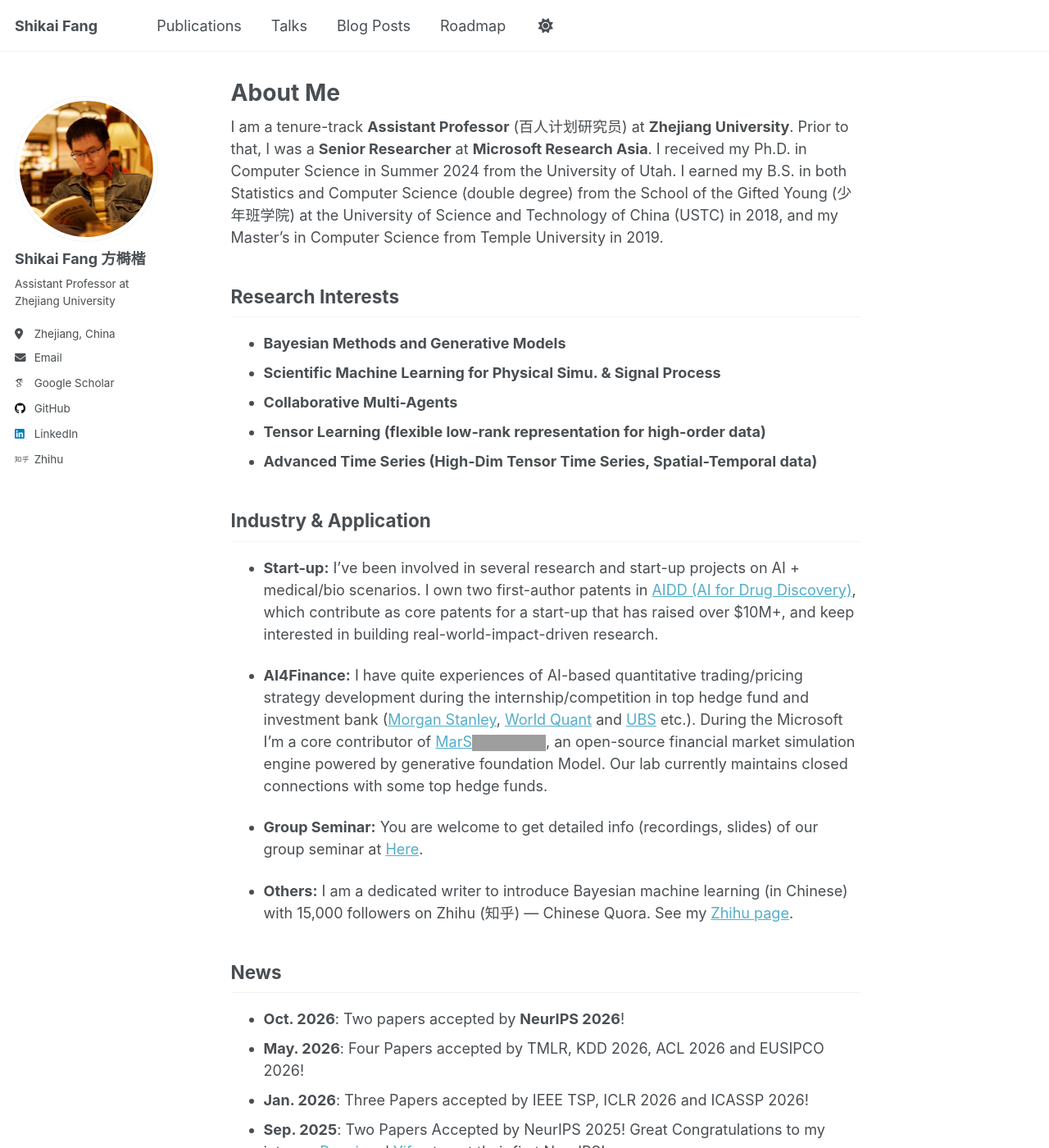
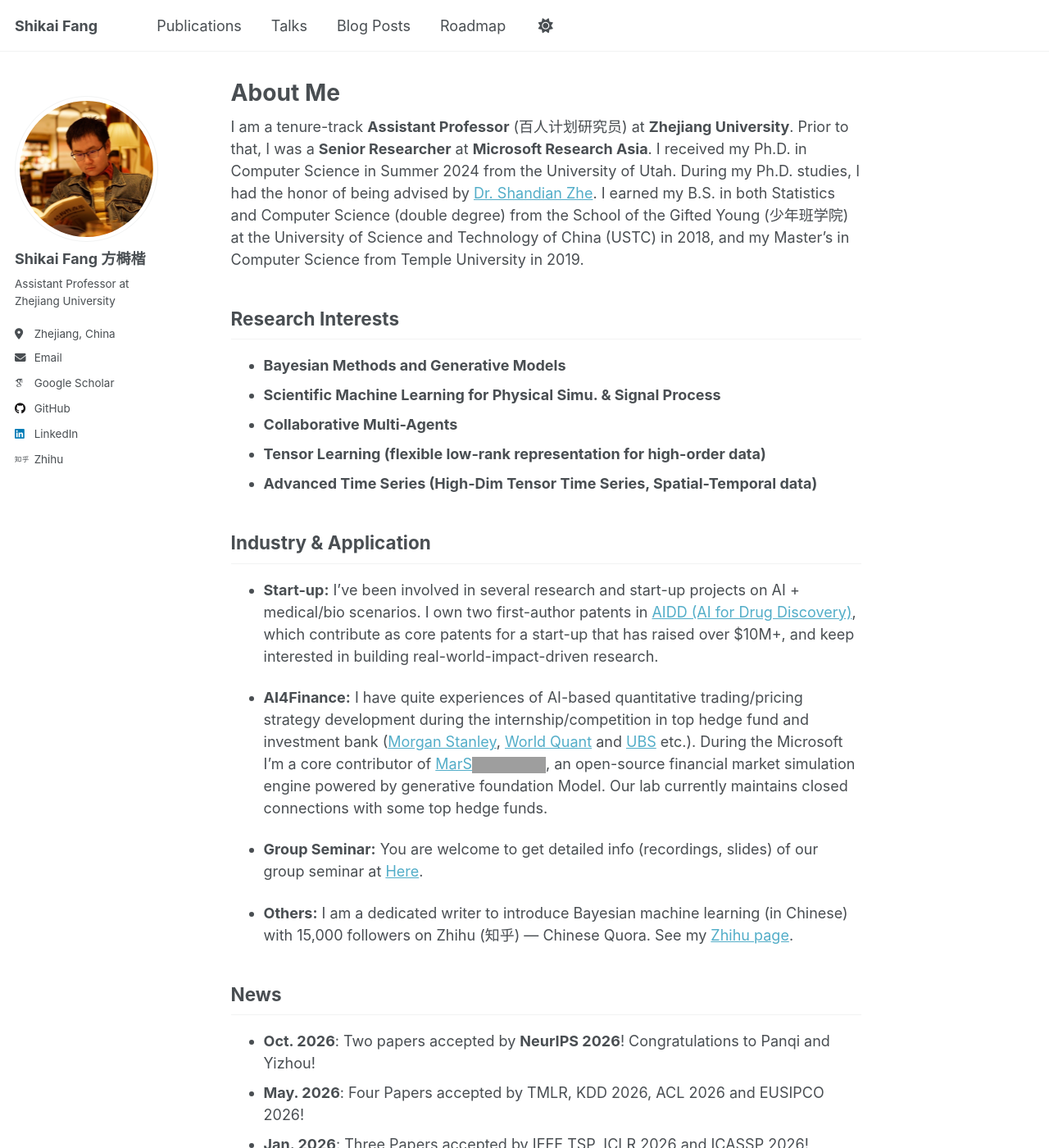
Before and after one commit to xuangu-fang/xuangu-fang.github.io, a Jekyll site: the page built from _pages/about.md, in a window 1280 px wide and 1400 px high. Shown: the whole window at 82% size. Built offline with Jekyll 4.4.1, drawn with Linux system fonts in a browser that asks for light colours; some web fonts are replaced; grey boxes are pictures that could not be loaded.

Commit message:
Add PhD advisor acknowledgment and NeurIPS congratulations

```diff
--- a/_pages/about.md
+++ b/_pages/about.md
@@ -7,7 +7,7 @@ redirect_from:
   - /about.html
 ---
 
-I am a tenure-track **Assistant Professor** (百人计划研究员) at **Zhejiang University**. Prior to that, I was a **Senior Researcher** at **Microsoft Research Asia**. I received my Ph.D. in Computer Science in Summer 2024 from the University of Utah. I earned my B.S. in both Statistics and Computer Science (double degree) from the School of the Gifted Young (少年班学院) at the University of Science and Technology of China (USTC) in 2018, and my Master's in Computer Science from Temple University in 2019.
+I am a tenure-track **Assistant Professor** (百人计划研究员) at **Zhejiang University**. Prior to that, I was a **Senior Researcher** at **Microsoft Research Asia**. I received my Ph.D. in Computer Science in Summer 2024 from the University of Utah. During my Ph.D. studies, I had the honor of being advised by [Dr. Shandian Zhe](https://users.cs.utah.edu/~zhe/). I earned my B.S. in both Statistics and Computer Science (double degree) from the School of the Gifted Young (少年班学院) at the University of Science and Technology of China (USTC) in 2018, and my Master's in Computer Science from Temple University in 2019.
 
 ## Research Interests
 - **Bayesian Methods and Generative Models**
@@ -35,7 +35,7 @@ I am a dedicated writer to introduce Bayesian machine learning (in Chinese) with
 
 
 ## News
-- **Oct. 2026**: Two papers accepted by **NeurIPS 2026**!
+- **Oct. 2026**: Two papers accepted by **NeurIPS 2026**! Congratulations to Panqi and Yizhou!
 - **May. 2026**: Four Papers accepted by TMLR, KDD 2026, ACL 2026 and EUSIPCO 2026!
 - **Jan. 2026**: Three Papers accepted by IEEE TSP, ICLR 2026 and ICASSP 2026!
 - **Sep. 2025**: Two Papers Accepted by NeurIPS 2025! Great Congratulations to my interns: [Panqi](https://ieeexplore.ieee.org/author/291710859546973) and [Yifan](https://scholar.google.com/citations?user=CzI4XVIAAAAJ&hl=zh-CN) to get their first NeurIPS!
```
